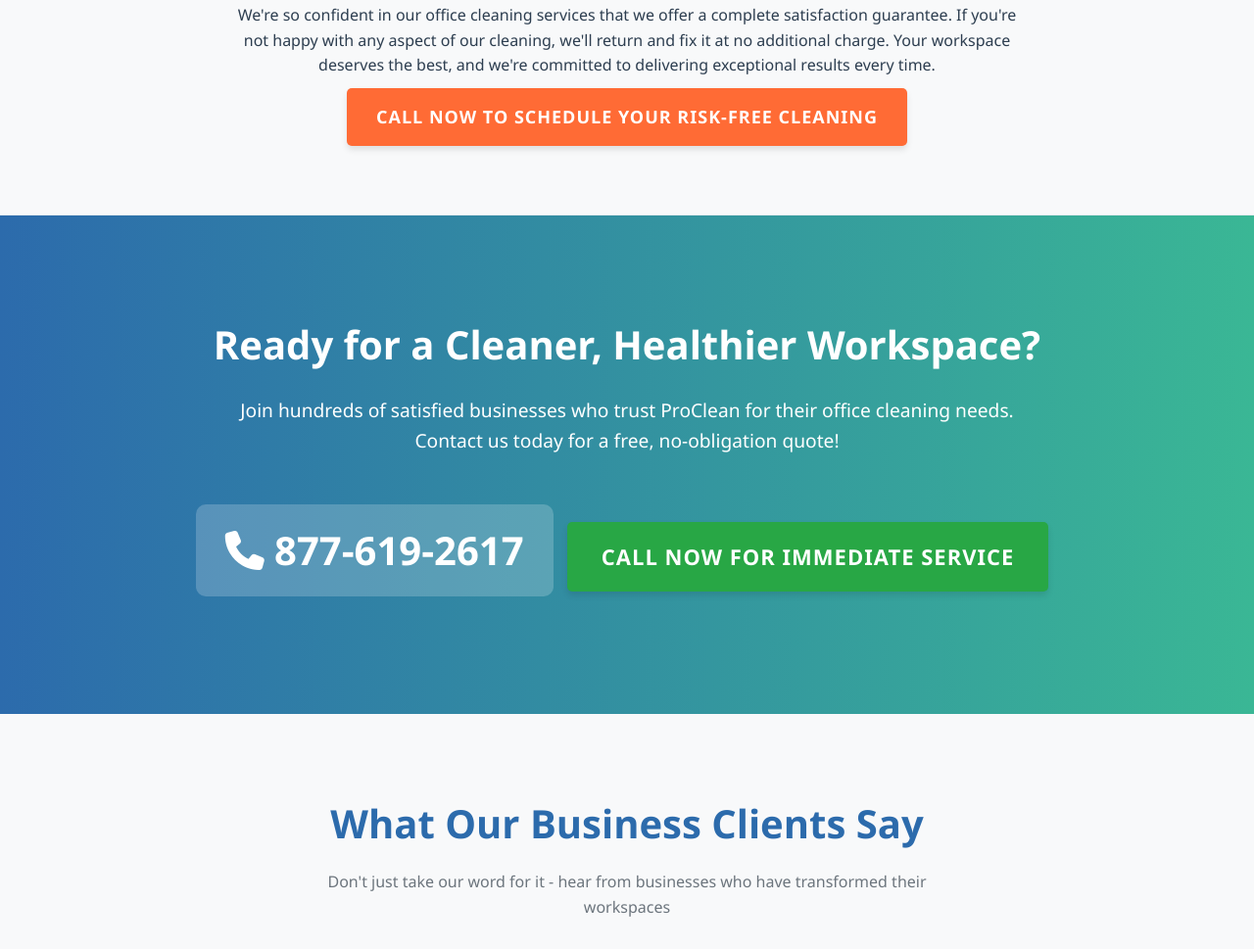
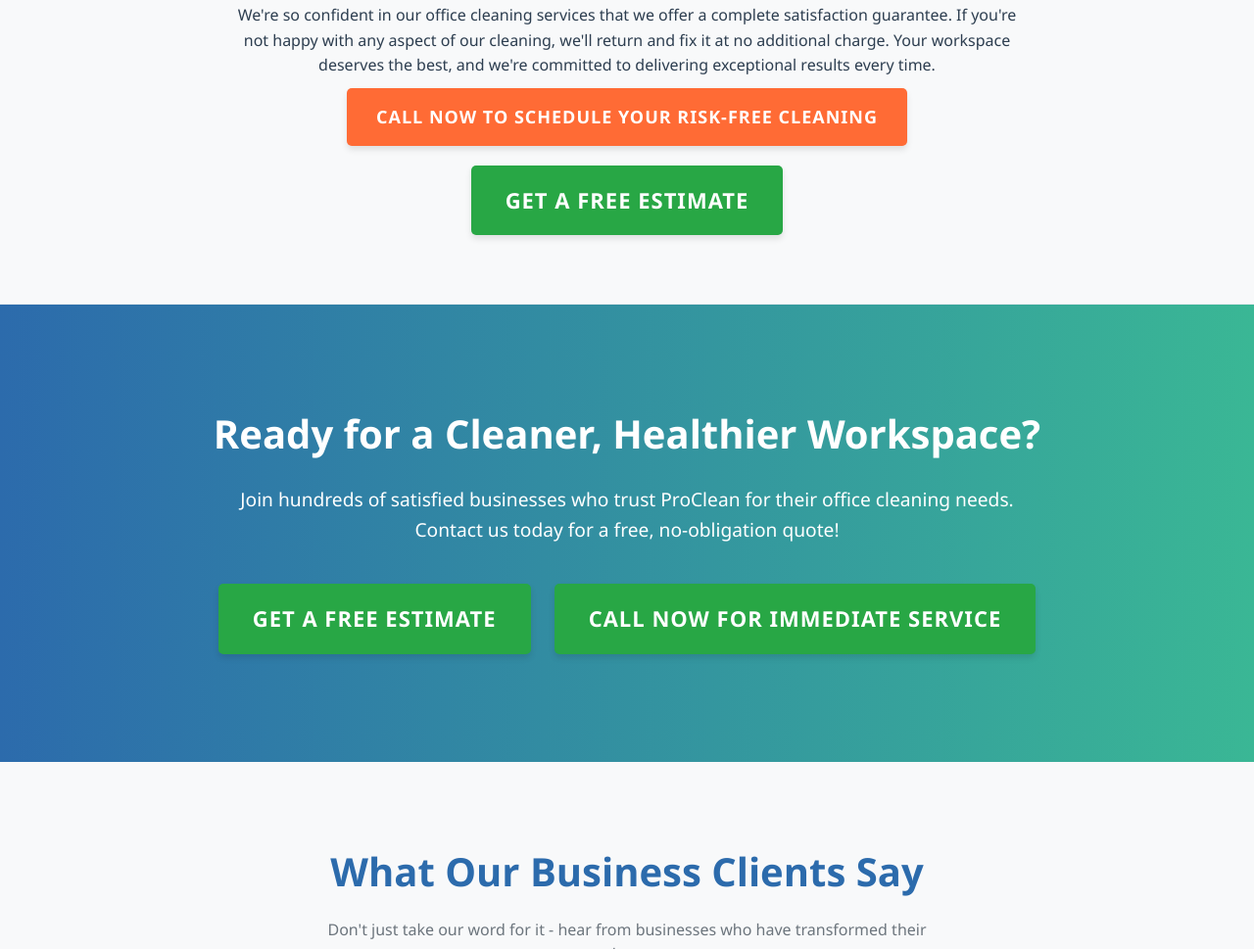
Before and after one commit to Atifmarwat/Trustero, a plain HTML site: page index.html in a window 1280 px wide. Shown: the part 2448-3417 px from the top of the page at 98% size. Drawn offline with Linux system fonts and the light colour scheme.

Commit message:
Update index.html

```diff
--- a/index.html
+++ b/index.html
@@ -660,6 +660,7 @@
                 <div class="guarantee-badge">Risk-Free Trial</div>
                 <p>We're so confident in our office cleaning services that we offer a complete satisfaction guarantee. If you're not happy with any aspect of our cleaning, we'll return and fix it at no additional charge. Your workspace deserves the best, and we're committed to delivering exceptional results every time.</p>
                 <a href="tel:877-619-2617" class="btn">Call Now to Schedule Your Risk-Free Cleaning</a>
+                   <a href=" Forms" class="btn btn-call">Get a Free Estimate</a>
             </div>
         </div>
     </section>
@@ -669,7 +670,7 @@
         <div class="container">
             <h2>Ready for a Cleaner, Healthier Workspace?</h2>
             <p>Join hundreds of satisfied businesses who trust ProClean for their office cleaning needs. Contact us today for a free, no-obligation quote!</p>
-            <div class="phone-large"><i class="fas fa-phone"></i> 877-619-2617</div>
+               <a href=" Forms" class="btn btn-call">Get a Free Estimate</a>
             <a href="tel:877-619-2617" class="btn btn-call">Call Now for Immediate Service</a>
         </div>
     </section>
```
